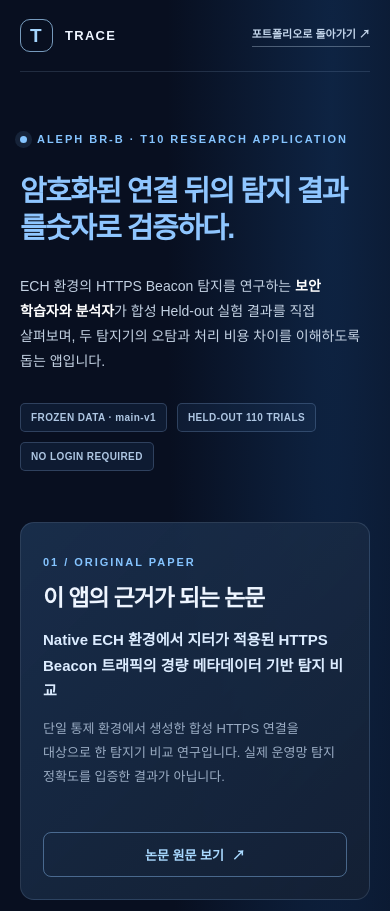
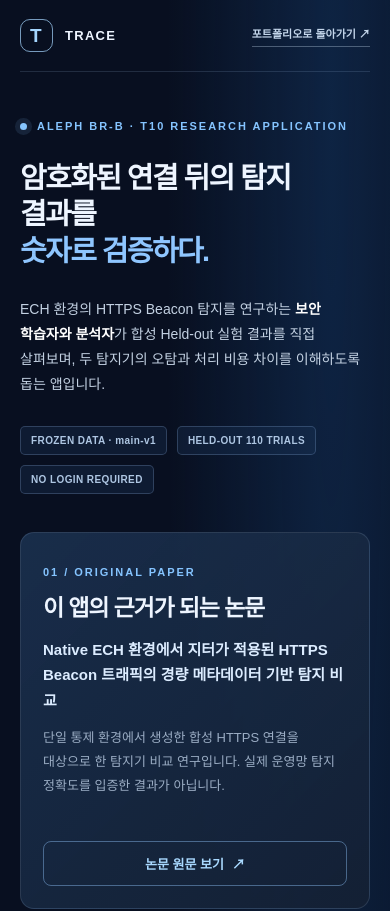
Before and after one commit to SuperNova080710/Trace, a Next.js app: page /ech-beacon-explorer in a window 390 px wide. Shown: the top 911 px of the page. Built offline with nearby package versions, Linux system fonts and the light colour scheme.

Commit message:
style: reduce hero heading scale and allow mobile wrap

```diff
--- a/src/app/ech-beacon-explorer/explorer.module.css
+++ b/src/app/ech-beacon-explorer/explorer.module.css
@@ -24,8 +24,9 @@
 .kicker, .sectionEyebrow { font-size: 11px; font-weight: 800; letter-spacing: .18em; color: #85c4ff; text-transform: uppercase; }
 .kicker { display: flex; align-items: center; gap: 10px; margin: 0 0 28px; }
 .liveDot { width: 7px; height: 7px; border-radius: 50%; background: #86c5ff; box-shadow: 0 0 0 5px rgba(134,197,255,.11); flex: none; }
-.hero h1 { margin: 0; font-size: clamp(34px, 4vw, 58px); line-height: 1.25; font-weight: 830; letter-spacing: -.055em; overflow-wrap: anywhere; }
-.hero h1 span { color: #8fc6ff; }
+.hero h1 { margin: 0; font-size: clamp(30px, 3.25vw, 44px); line-height: 1.25; font-weight: 830; letter-spacing: -.055em; word-break: keep-all; }
+.hero h1 .heroHeadline { display: block; white-space: nowrap; }
+.hero h1 .heroAccent { display: block; color: #8fc6ff; }
 .lead { max-width: 665px; margin: 28px 0; color: #c3d1e2; font-size: clamp(14px, 1.4vw, 17px); line-height: 1.9; word-break: keep-all; }
 .lead strong { color: #fff; }
 .heroMeta { display: flex; flex-wrap: wrap; gap: 10px; margin-top: 25px; }
@@ -88,7 +89,7 @@
   .brandSecondary { display: none; }
   .back { font-size: 11px; }
   .hero h1 { font-size: clamp(29px, 7vw, 40px); }
-  .hero h1 br { display: none; }
+  .hero h1 .heroHeadline { white-space: normal; }
   .hero { padding-top: 48px; }
   .lead { line-height: 1.8; }
   .paper, .sectionHead, .footer { flex-direction: column; align-items: flex-start; }
```
